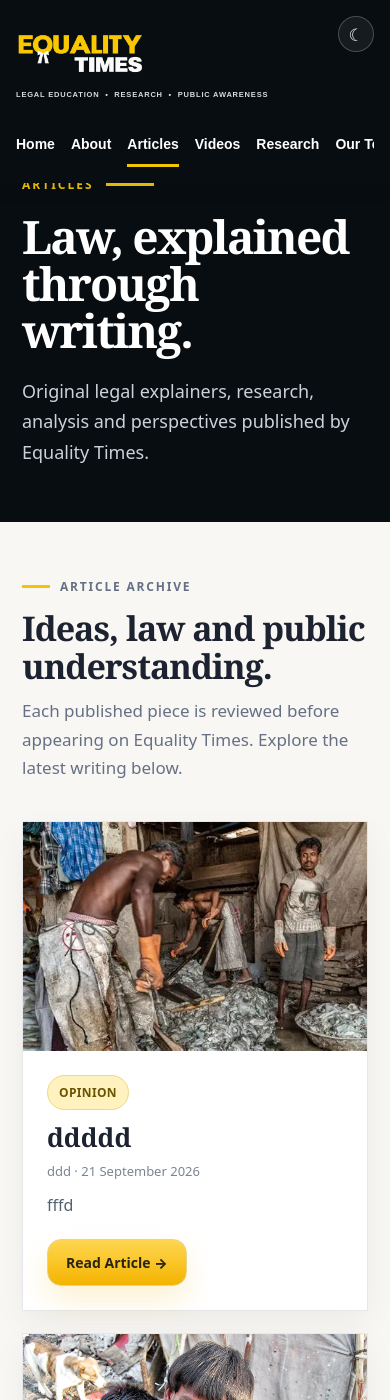
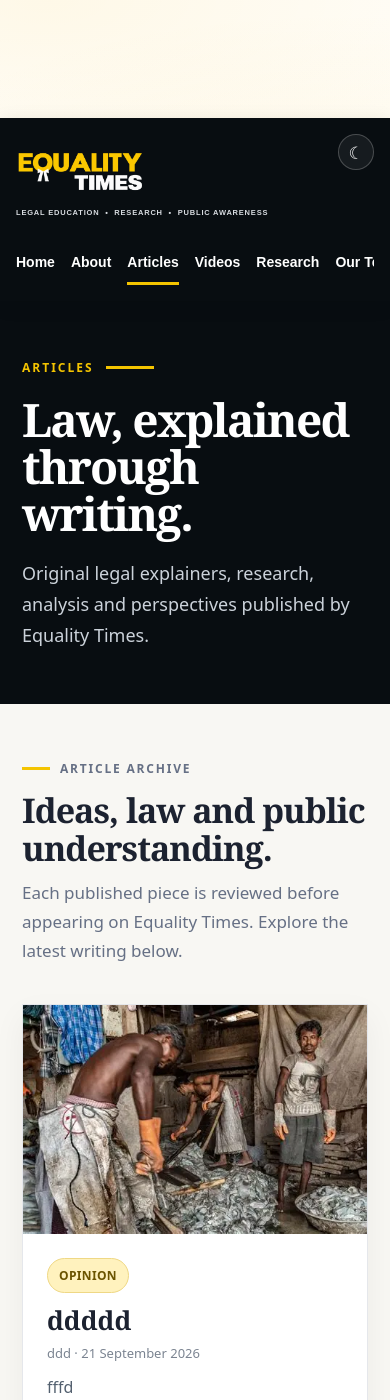
Before and after one commit to equalitytimes/equalitytimes-test, a Jekyll site: the page built from articles/index.html, in a window 390 px wide and 1400 px high. Built offline with Jekyll 4.4.1, drawn with Linux system fonts in a browser that asks for light colours.

Commit message:
Fix mobile header overlap

```diff
--- a/articles/index.html
+++ b/articles/index.html
@@ -29,6 +29,11 @@
 body{padding-top:88px!important}
 @media(max-width:900px){body{padding-top:118px!important}}
 @media(max-width:600px){body{padding-top:118px!important}}
+
+/* Mobile header flow fix: keep the full header in document flow. */
+@media (max-width: 900px){
+  .site-header{position:sticky!important;top:0!important;left:auto!important;right:auto!important}
+}
 </style>
 </head>
 <body>
```
